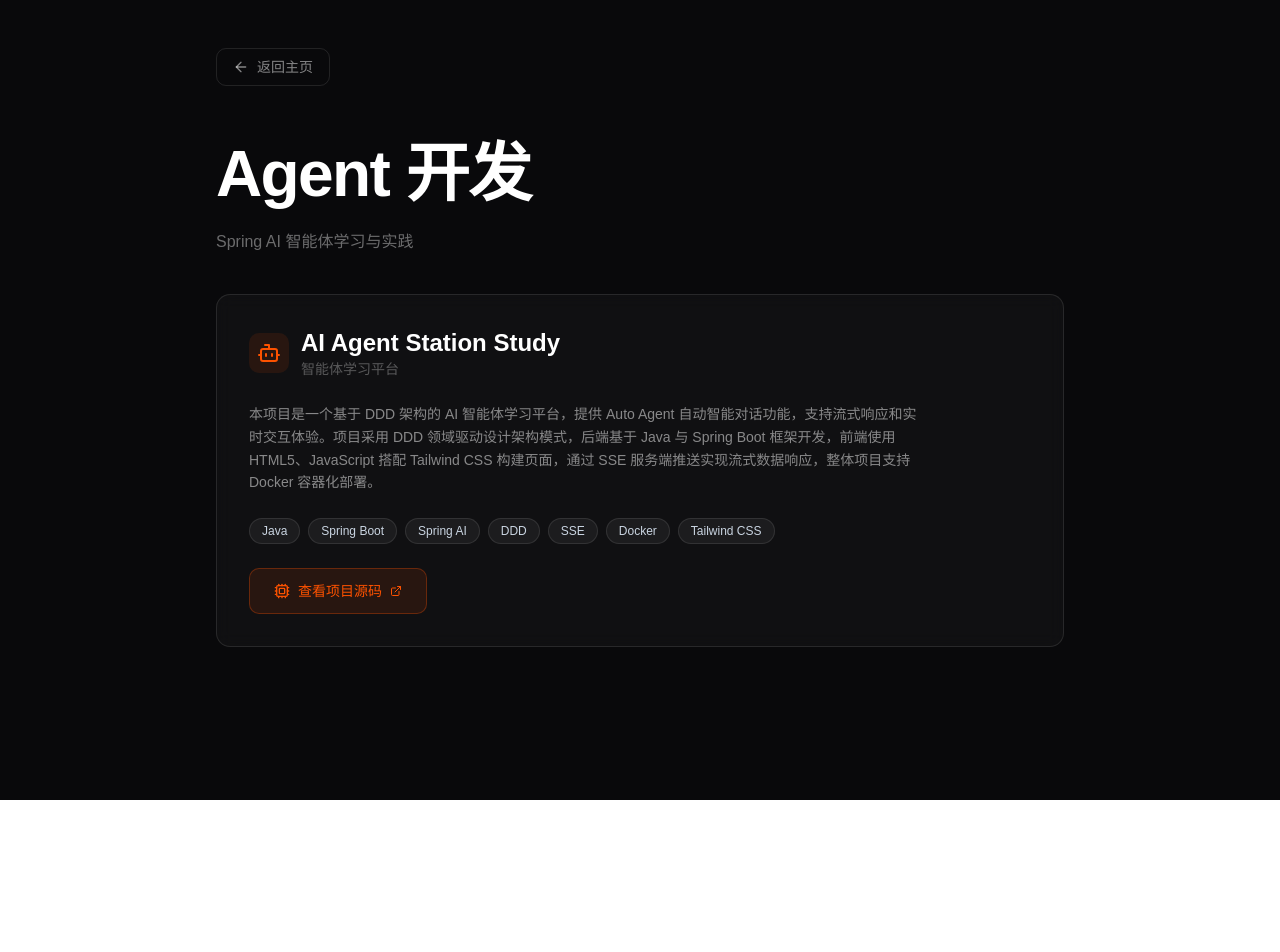
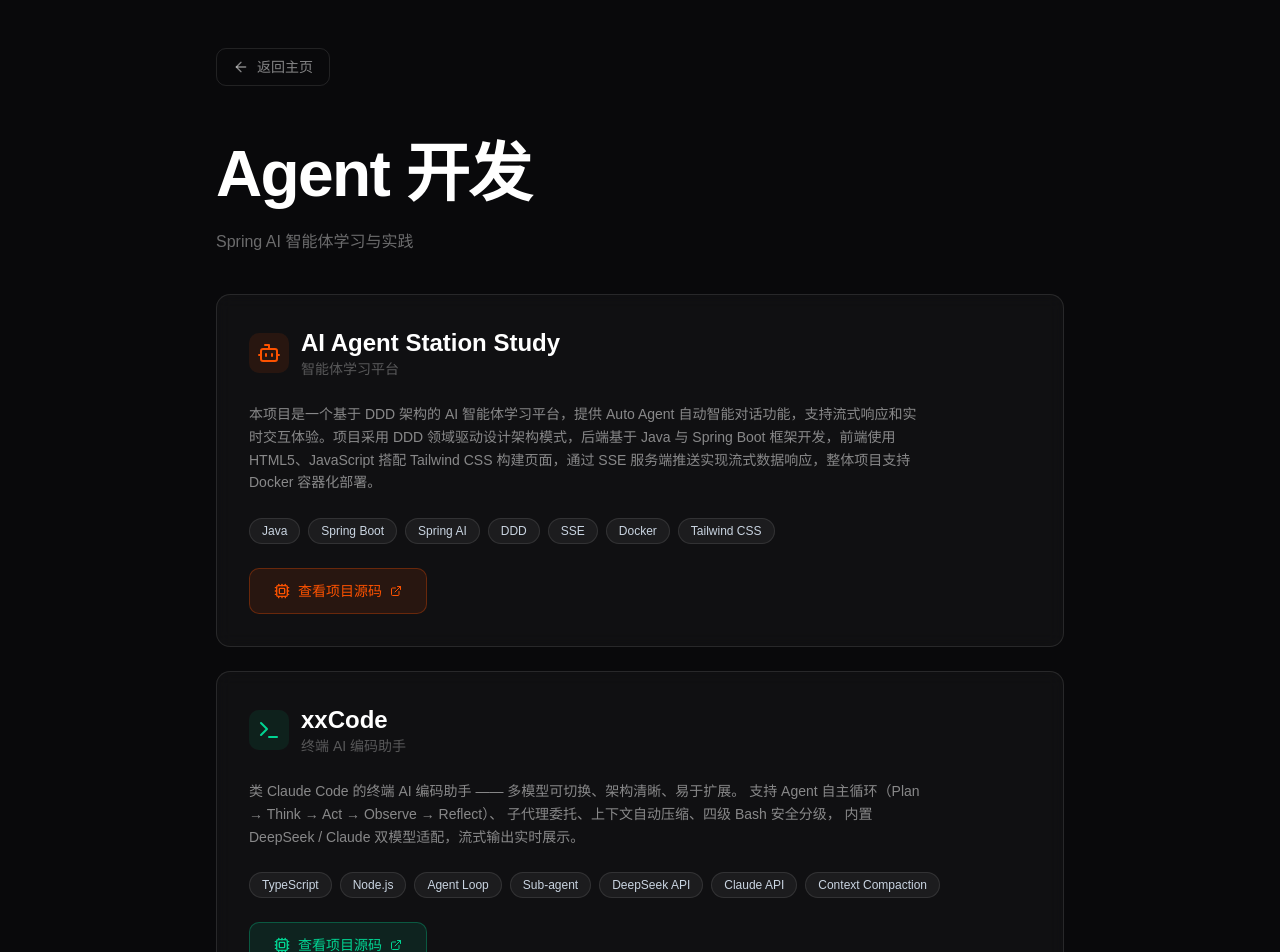
Before and after one commit to xhaxx/page1, a React (Vite) app: page /#/projects/agent in a window 1280 px wide. Shown: the top 952 px of the page. Before the commit the page ends 800 px from the top, so only its background shows below. Built offline with nearby package versions, Linux system fonts and the light colour scheme.

Commit message:
feat: 新增 xxCode 项目卡片到 Agent 开发页面

```diff
--- a/src/pages/AgentDev.tsx
+++ b/src/pages/AgentDev.tsx
@@ -1,5 +1,5 @@
 import { Link } from "react-router-dom";
-import { ArrowLeft, ExternalLink, Bot, Cpu } from "lucide-react";
+import { ArrowLeft, ExternalLink, Bot, Cpu, Terminal } from "lucide-react";
 
 export default function AgentDev() {
   return (
@@ -68,6 +68,56 @@ export default function AgentDev() {
             <ExternalLink className="h-3 w-3" />
           </a>
         </div>
+
+        {/* xxCode */}
+        <div className="mt-6 rounded-xl border border-white/10 bg-white/[0.03] backdrop-blur p-8">
+          <div className="mb-6 flex items-center gap-3">
+            <span className="rounded-lg bg-emerald-500/10 p-2 text-emerald-400">
+              <Terminal className="h-6 w-6" />
+            </span>
+            <div>
+              <h2 className="text-2xl font-bold">xxCode</h2>
+              <p className="text-sm text-white/30">终端 AI 编码助手</p>
+            </div>
+          </div>
+
+          <p className="mb-6 max-w-2xl text-sm leading-relaxed text-white/50">
+            类 Claude Code 的终端 AI 编码助手 —— 多模型可切换、架构清晰、易于扩展。
+            支持 Agent 自主循环（Plan → Think → Act → Observe → Reflect）、
+            子代理委托、上下文自动压缩、四级 Bash 安全分级，
+            内置 DeepSeek / Claude 双模型适配，流式输出实时展示。
+          </p>
+
+          <div className="mb-6 flex flex-wrap gap-2">
+            {[
+              "TypeScript",
+              "Node.js",
+              "Agent Loop",
+              "Sub-agent",
+              "DeepSeek API",
+              "Claude API",
+              "Context Compaction",
+            ].map((t) => (
+              <span
+                key={t}
+                className="rounded-full border border-white/10 bg-white/5 px-3 py-1 text-xs text-slate-300"
+              >
+                {t}
+              </span>
+            ))}
+          </div>
+
+          <a
+            href="https://github.com/xhaxx/xxCode"
+            target="_blank"
+            rel="noopener noreferrer"
+            className="inline-flex items-center gap-2 rounded-lg border border-emerald-400/30 bg-emerald-400/10 px-6 py-3 text-sm font-medium text-emerald-400 transition-all hover:bg-emerald-400/20"
+          >
+            <Cpu className="h-4 w-4" />
+            查看项目源码
+            <ExternalLink className="h-3 w-3" />
+          </a>
+        </div>
       </div>
     </div>
   );
```
